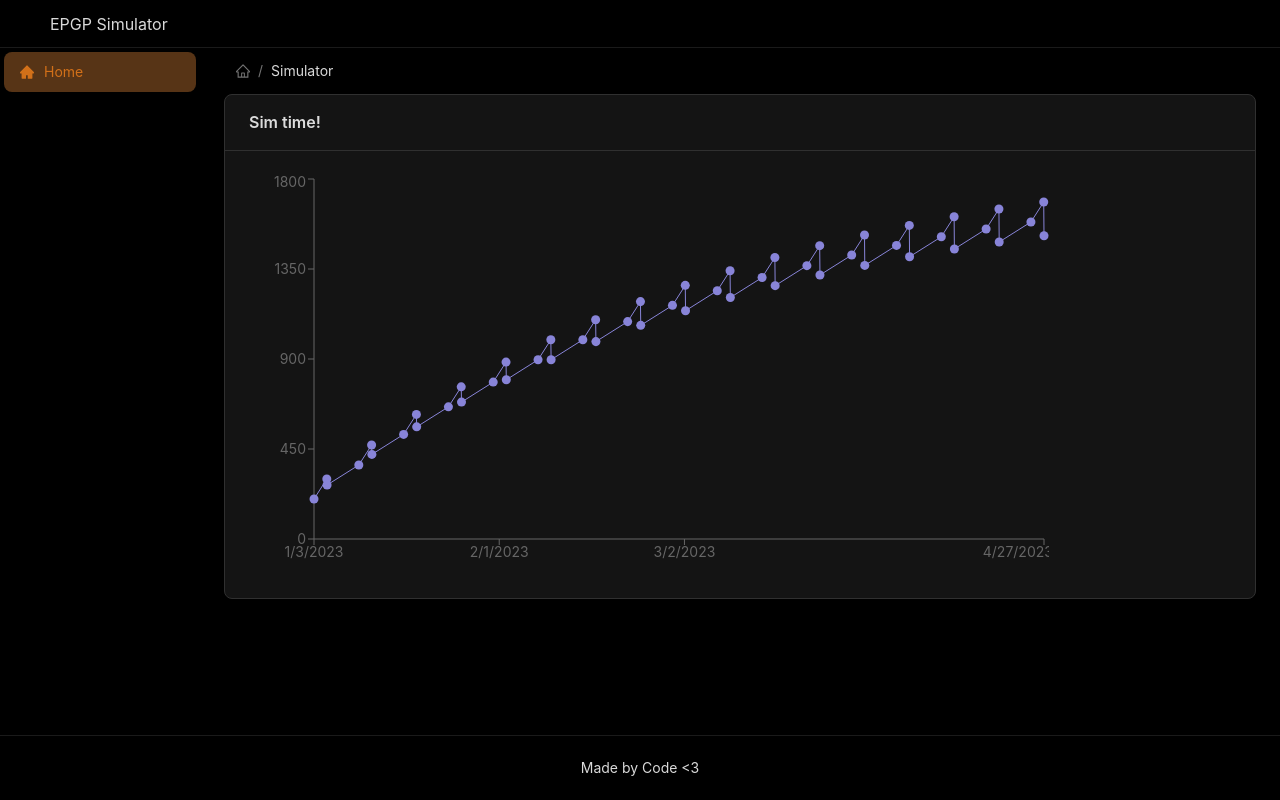
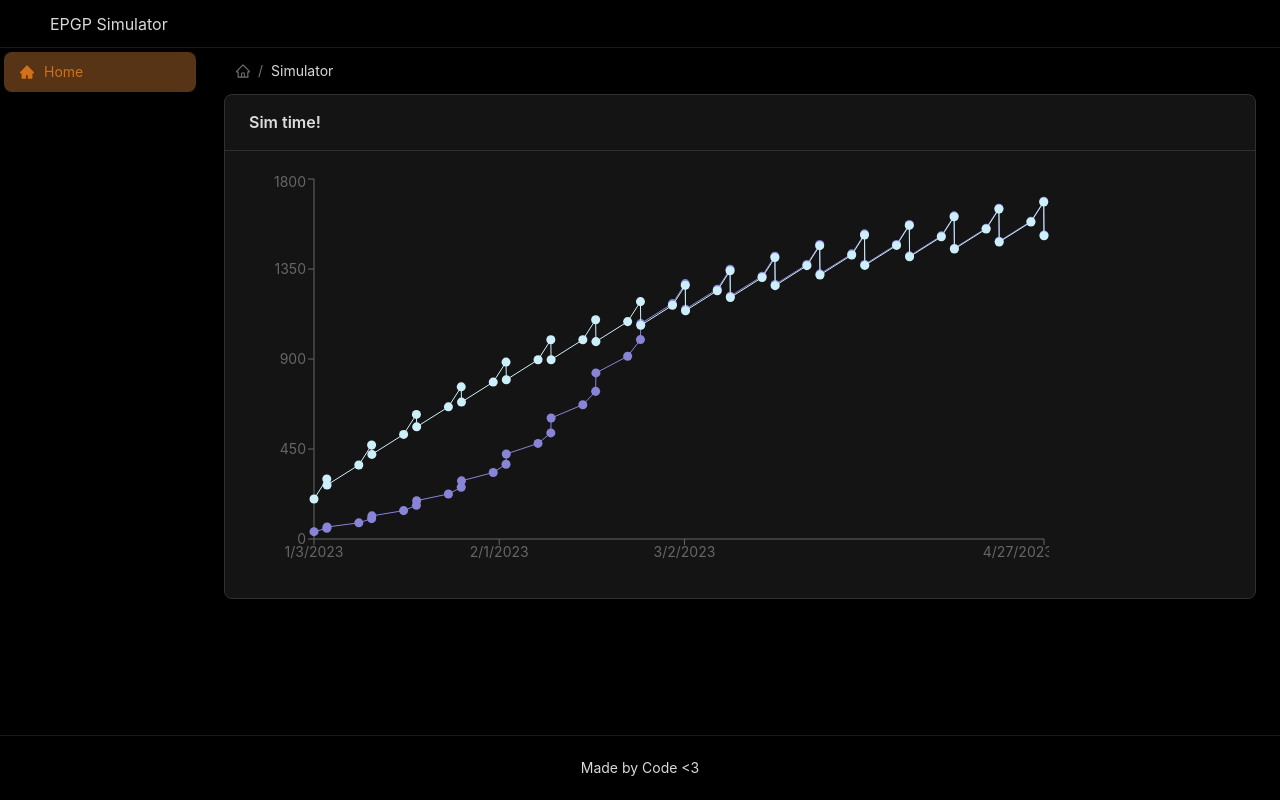
Before and after one commit to thecodeboss/epgp-simulator, a React (Create React App) app: page / in a window 1280 px wide. Built offline with nearby package versions, Linux system fonts and the light colour scheme.

Commit message:
It's terrible, but getting closer

```diff
--- /dev/null
+++ b/src/components/Chart.tsx
@@ -0,0 +1,36 @@
+import { FC } from 'react';
+import { Scatter, ScatterChart, Tooltip, XAxis, YAxis } from 'recharts';
+import { DataPoint } from '../utils/simulate';
+import { CustomTooltip } from './CustomTooltip';
+
+interface Simulation {
+  name: string;
+  data: DataPoint[];
+}
+
+interface ChartProps {
+  simulations: Simulation[];
+}
+
+const formatData = (data: any): any => {
+  return data.map((d: any) => ({ ...d, x: d.date.getTime() }));
+};
+
+export const Chart: FC<ChartProps> = ({ simulations }) => {
+  console.log(simulations);
+  return (
+    <ScatterChart width={800} height={400}>
+      <XAxis
+        type="number"
+        dataKey="x"
+        name="date"
+        domain={['dataMin', 'dataMax']}
+        tickFormatter={(val) => new Date(val).toLocaleDateString('en-US')}
+      />
+      <YAxis type="number" dataKey="pr" />
+      <Tooltip content={<CustomTooltip />} />
+      <Scatter name="Code" data={formatData(simulations[1].data)} line fill="#8884d8" />
+      <Scatter name="Ppstorm" data={formatData(simulations[0].data)} line fill="#cdeffa" />
+    </ScatterChart>
+  );
+};
--- a/src/components/Content.tsx
+++ b/src/components/Content.tsx
@@ -1,11 +1,10 @@
 import { HomeOutlined } from '@ant-design/icons';
 import { Breadcrumb, Card, Layout } from 'antd';
 import type { FC } from 'react';
-import { Scatter, ScatterChart, Tooltip, XAxis, YAxis } from 'recharts';
-import { simulate } from '../utils/simulate';
-import { CustomTooltip } from './CustomTooltip';
+import { DataPoint, simulate } from '../utils/simulate';
+import { Chart } from './Chart';
 
-const { data } = simulate({
+const pp = simulate({
   startDate: new Date('2023-01-01'),
   endDate: new Date('2023-04-31'),
   epPerRaid: 1000,
@@ -16,9 +15,16 @@ const { data } = simulate({
   weeklyGPDecayPercent: 20,
 });
 
-const formatData = (data: ReturnType<typeof simulate>['data']) => {
-  return data.map((d) => ({ ...d, x: d.date.getTime() }));
-};
+const code = simulate({
+  startDate: new Date('2023-01-01'),
+  endDate: new Date('2023-04-31'),
+  epPerRaid: 1000,
+  initialEP: 1200,
+  initialGP: 60,
+  minimumGP: 10,
+  weeklyEPDecayPercent: 10,
+  weeklyGPDecayPercent: 20,
+});
 
 export const Content: FC = () => {
   return (
@@ -28,18 +34,18 @@ export const Content: FC = () => {
         style={{ padding: '12px' }}
       />
       <Card title="Sim time!">
-        <ScatterChart width={800} height={400} data={formatData(data)}>
-          <XAxis
-            type="number"
-            dataKey="x"
-            name="date"
-            domain={['dataMin', 'dataMax']}
-            tickFormatter={(val) => new Date(val).toLocaleDateString('en-US')}
-          />
-          <YAxis type="number" dataKey="pr" />
-          <Tooltip content={<CustomTooltip />} />
-          <Scatter name="A" line fill="#8884d8" />
-        </ScatterChart>
+        <Chart
+          simulations={[
+            {
+              name: 'Ppstorm',
+              data: pp,
+            },
+            {
+              name: 'Code',
+              data: code,
+            },
+          ]}
+        />
       </Card>
     </Layout.Content>
   );
--- a/src/utils/simulate.ts
+++ b/src/utils/simulate.ts
@@ -11,14 +11,10 @@ interface SimOptions {
   epPerRaid: number;
 }
 
-interface DataPoint {
+export interface DataPoint {
   date: Date;
   pr: number;
   note: string;
-}
-
-interface SimResult {
-  data: Array<DataPoint>;
 }
 
 const calculatePR = (ep: number, gp: number): number => {
@@ -29,7 +25,7 @@ const decay = (value: number, percent: number): number => {
   return Math.round(value * (1 - percent / 100));
 };
 
-export const simulate = (options: SimOptions): SimResult => {
+export const simulate = (options: SimOptions): Array<DataPoint> => {
   let currentEP = options.initialEP;
   let currentGP = options.initialGP;
 
@@ -63,5 +59,5 @@ export const simulate = (options: SimOptions): SimResult => {
     currentDate = addDays(currentDate, 1);
   }
 
-  return { data };
+  return data;
 };
```
